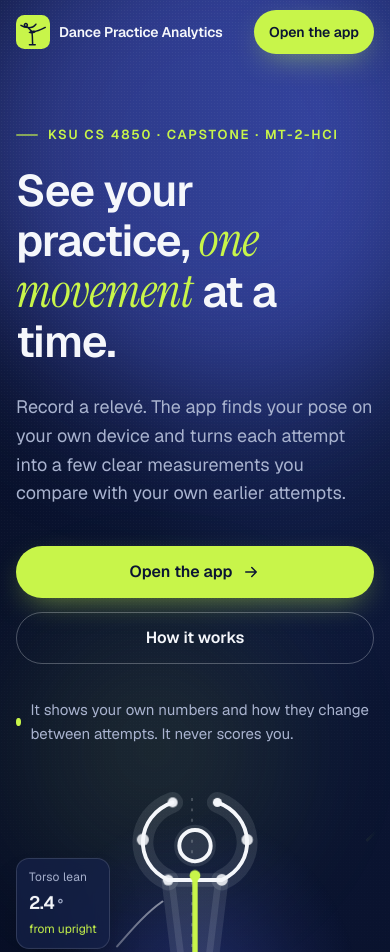
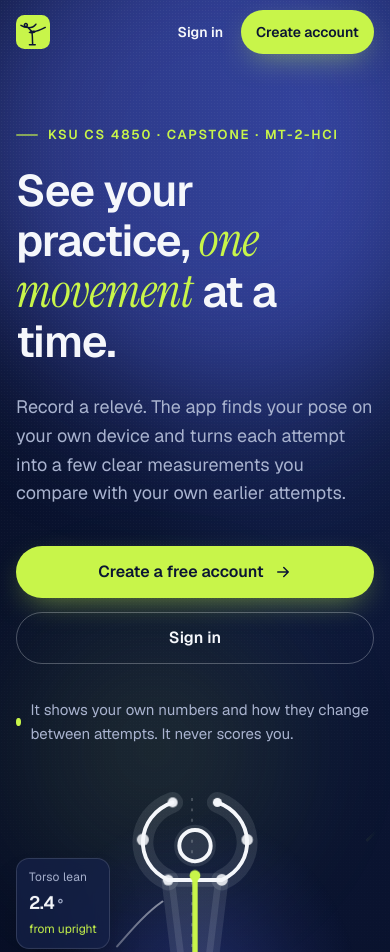
Before and after one commit to dance-practice-analytics/dance-practice-analytics.github.io, a plain HTML site: page index.html in a window 390 px wide. Shown: the top 952 px of the page. Drawn offline with nearby package versions, Linux system fonts and the light colour scheme.

Commit message:
Sign in and Create account buttons that open the app on the right tab
Co-Authored-By: Claude Opus 5.5 <noreply@anthropic.com>

```diff
--- a/index.html
+++ b/index.html
@@ -61,6 +61,8 @@ p{margin:0}
 .nav-links a{color:var(--muted-navy);text-decoration:none;font-size:15px;font-weight:500;padding:8px 14px;border-radius:999px;transition:color .3s,background .3s}
 .nav-links a:hover{color:var(--cloud);background:rgba(245,247,251,.07)}
 .nav .btn{min-height:44px;padding:0 20px;font-size:15px}
+.nav-signin{color:var(--cloud);text-decoration:none;font-weight:600;font-size:15px;padding:10px 14px;border-radius:999px;transition:background .3s}
+.nav-signin:hover{background:rgba(245,247,251,.08)}
 
 /* Hero */
 .hero{position:relative;background:radial-gradient(120% 90% at 80% 10%,#17265A 0%,var(--navy) 45%,var(--navy-deep) 100%);overflow:hidden;padding:150px 0 110px;isolation:isolate}
@@ -237,7 +239,7 @@ footer a:hover{color:var(--lime)}
   .steps{grid-template-columns:1fr;max-width:560px;margin-inline:auto}
   .steps-flow{display:none}
   .nav-links{display:none}
-  .nav .btn{margin-left:auto}
+  .nav-signin{margin-left:auto}
   .browser.second{display:none}
   .shot-stack{padding-bottom:0}
 }
@@ -257,11 +259,15 @@ footer a:hover{color:var(--lime)}
   .brand span{font-size:14px;white-space:nowrap}
   .nav .btn{width:auto;min-height:44px;padding:0 14px;font-size:14px}
   .nav .btn svg{display:none}
+  .nav-signin{padding:10px 8px;font-size:14px}
   .btn{width:100%}
   .hero-ctas{flex-direction:column}
   .person{padding:20px}
   .browser{transform:none}
   .cta{padding:90px 0}
+}
+@media (max-width:440px){
+  .nav .brand span{display:none}
 }
 @media (prefers-reduced-motion:reduce){
   *,*::before,*::after{animation:none!important;transition:none!important;scroll-behavior:auto!important}
@@ -298,7 +304,8 @@ footer a:hover{color:var(--lime)}
       <a href="#mika">Mika</a>
       <a href="#team">Team</a>
     </nav>
-    <a class="btn btn-lime" href="https://dance-practice-teal.vercel.app">Open the app<svg aria-hidden="true"><use href="#arrow"/></svg></a>
+    <a class="nav-signin" href="https://dance-practice-teal.vercel.app/#/signin">Sign in</a>
+    <a class="btn btn-lime" href="https://dance-practice-teal.vercel.app/#/signin?mode=signup">Create account<svg aria-hidden="true"><use href="#arrow"/></svg></a>
   </div>
 </header>
 
@@ -313,8 +320,8 @@ footer a:hover{color:var(--lime)}
           <h1 class="reveal d1" style="margin-top:22px">See your practice, <span class="serif">one movement</span> at a time.</h1>
           <p class="lead reveal d2">Record a relevé. The app finds your pose on your own device and turns each attempt into a few clear measurements you compare with your own earlier attempts.</p>
           <div class="hero-ctas reveal d3">
-            <a class="btn btn-lime" href="https://dance-practice-teal.vercel.app">Open the app<svg aria-hidden="true"><use href="#arrow"/></svg></a>
-            <a class="btn btn-ghost" href="#how">How it works</a>
+            <a class="btn btn-lime" href="https://dance-practice-teal.vercel.app/#/signin?mode=signup">Create a free account<svg aria-hidden="true"><use href="#arrow"/></svg></a>
+            <a class="btn btn-ghost" href="https://dance-practice-teal.vercel.app/#/signin">Sign in</a>
           </div>
           <p class="hero-note reveal d3"><span class="dot" aria-hidden="true"></span>It shows your own numbers and how they change between attempts. It never scores you.</p>
         </div>
@@ -593,7 +600,7 @@ footer a:hover{color:var(--lime)}
       </div>
       <p class="school reveal">Kennesaw State University · CS 4850 Senior Project · Fall 2026</p>
       <div class="links reveal">
-        <a class="link" href="https://dance-practice-teal.vercel.app"><div class="ic"><svg viewBox="0 0 24 24" fill="none" stroke="currentColor" stroke-width="1.8" stroke-linecap="round" stroke-linejoin="round"><path d="M8 5l11 7-11 7z"/></svg></div><div><b>Open the app</b><span>Web app, works on phones too</span></div></a>
+        <a class="link" href="https://dance-practice-teal.vercel.app/#/signin"><div class="ic"><svg viewBox="0 0 24 24" fill="none" stroke="currentColor" stroke-width="1.8" stroke-linecap="round" stroke-linejoin="round"><path d="M8 5l11 7-11 7z"/></svg></div><div><b>Sign in</b><span>Web app, works on phones too</span></div></a>
         <a class="link" href="https://github.com/dance-practice-analytics/dance-practice"><div class="ic"><svg viewBox="0 0 24 24" fill="none" stroke="currentColor" stroke-width="1.8" stroke-linecap="round" stroke-linejoin="round"><path d="M8 7l-5 5 5 5M16 7l5 5-5 5M14 4l-4 16"/></svg></div><div><b>Source code</b><span>Open source on GitHub</span></div></a>
       </div>
     </div>
@@ -610,7 +617,7 @@ footer a:hover{color:var(--lime)}
     <div class="wrap">
       <h2 class="reveal">Try it with a sample session.</h2>
       <p class="lead reveal d1">The sample uses synthetic attempts measured by the real engine, so you can explore without a video.</p>
-      <a class="btn btn-lime reveal d2" href="https://dance-practice-teal.vercel.app">Open the app<svg aria-hidden="true"><use href="#arrow"/></svg></a>
+      <a class="btn btn-lime reveal d2" href="https://dance-practice-teal.vercel.app/#/signin?mode=signup">Create a free account<svg aria-hidden="true"><use href="#arrow"/></svg></a>
     </div>
   </section>
 </main>
@@ -619,7 +626,7 @@ footer a:hover{color:var(--lime)}
   <div class="wrap">
     <a class="brand" href="#top" style="color:var(--cloud)"><svg aria-hidden="true" style="width:30px;height:30px"><use href="#logo"/></svg><span>Dance Practice Analytics</span></a>
     <span>Built with React, MediaPipe and Supabase · KSU CS 4850 · MT-2-HCI</span>
-    <a href="https://dance-practice-teal.vercel.app">Open the app →</a>
+    <a href="https://dance-practice-teal.vercel.app/#/signin">Sign in →</a>
   </div>
 </footer>
 
```
